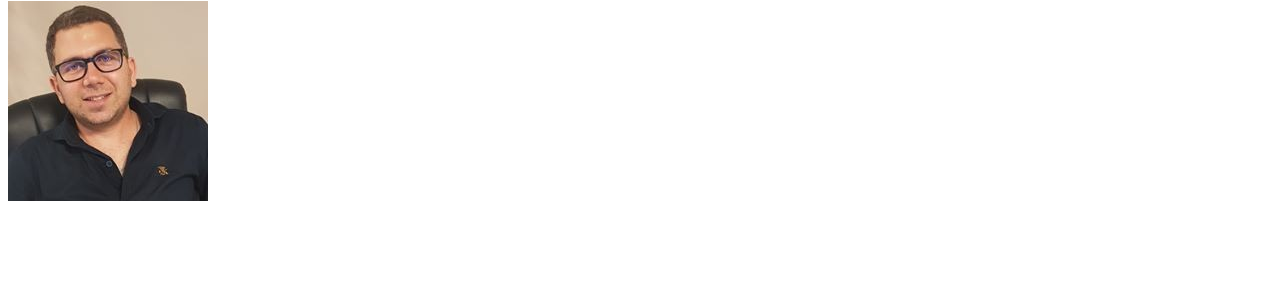
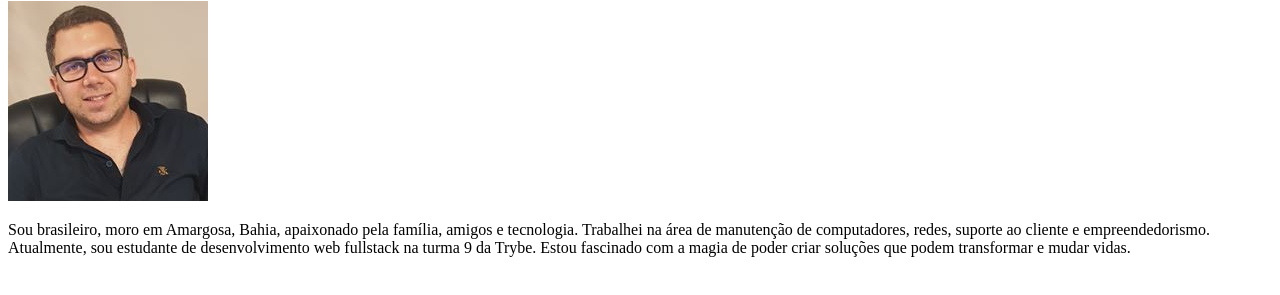
Before and after one commit to Deltadigo/Deltadigo.github.io, a plain HTML site: page index.html in a window 1280 px wide. Shown: the part 79-374 px from the top of the page. Drawn offline with Linux system fonts and the light colour scheme.

Commit message:
Adicionado descrição

```diff
--- a/index.html
+++ b/index.html
@@ -7,5 +7,6 @@
 <body>
     <h1>Rodrigo Farias</h1>
     <img src="rodrigofarias.jpeg" alt="Foto de Rodrigo Farias">
+    <p>Sou brasileiro, moro em Amargosa, Bahia, apaixonado pela família, amigos e tecnologia. Trabalhei na área de manutenção de computadores, redes, suporte ao cliente e empreendedorismo. Atualmente, sou estudante de desenvolvimento web fullstack na turma 9 da Trybe. Estou fascinado com a magia de poder criar soluções que podem transformar e mudar vidas.</p>
 </body>
 </html>
```
